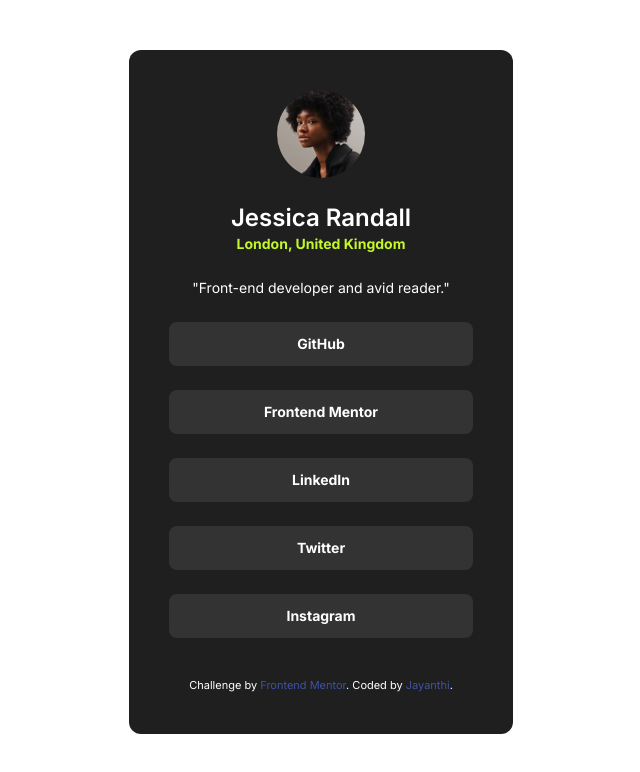
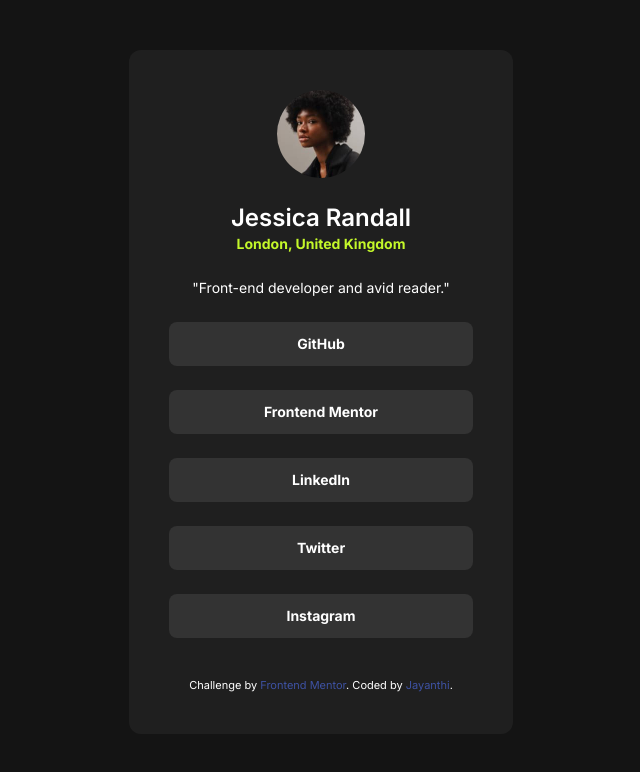
Before and after one commit to jrc17/social-links-profile-main, a plain HTML site: page index.html in a window 1280 px wide. Shown: the whole page, without its empty margins (319-959 px from the left). Drawn offline with nearby package versions, Linux system fonts and the light colour scheme.

Commit message:
added background to body

```diff
--- a/index.html
+++ b/index.html
@@ -33,7 +33,7 @@
     </style>
   </head>
   <body
-    class="flex justify-center items-center text-center font-[Inter] py-[50px]"
+    class="flex justify-center items-center text-center font-[Inter] py-[50px] bg-[#141414]"
   >
     <main class="bg-[#1f1f1f] text-white w-sm p-[40px] rounded-xl text-sm">
       <img
```
